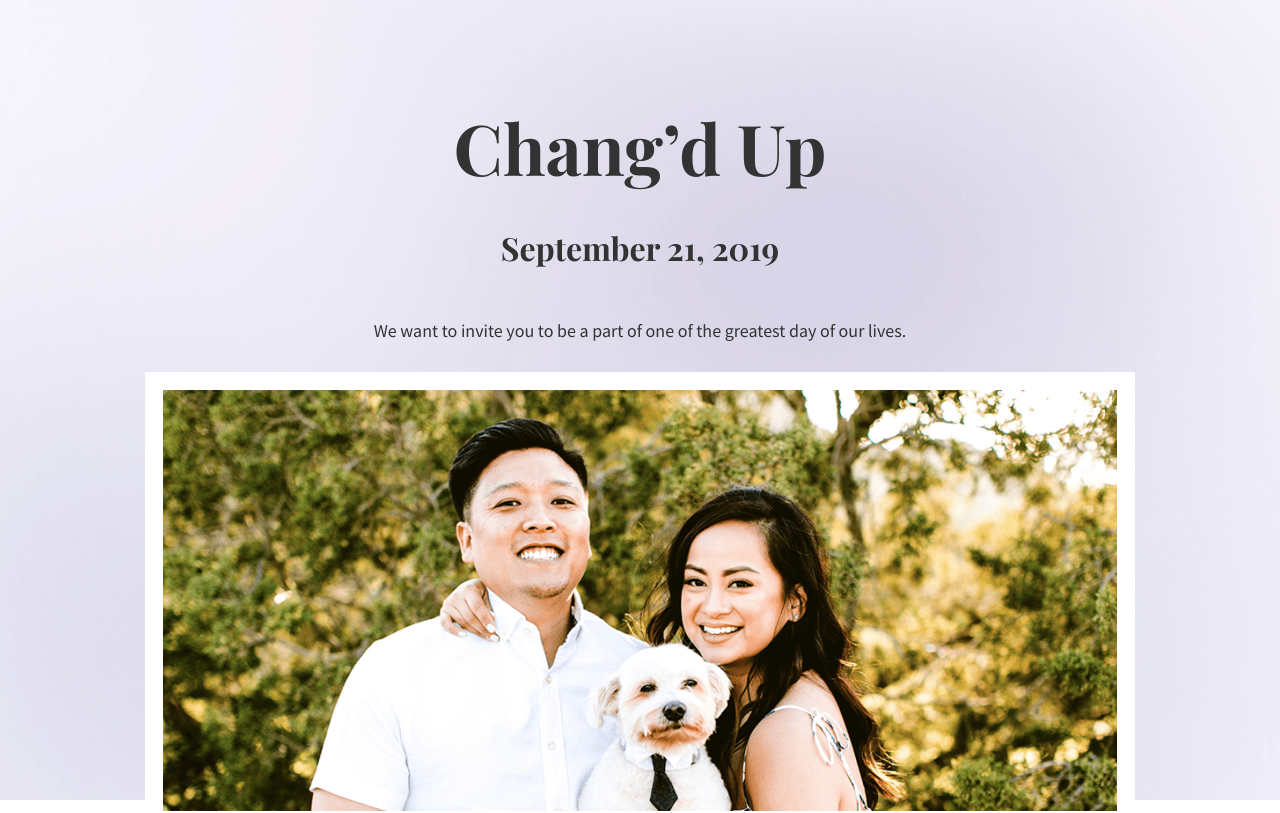
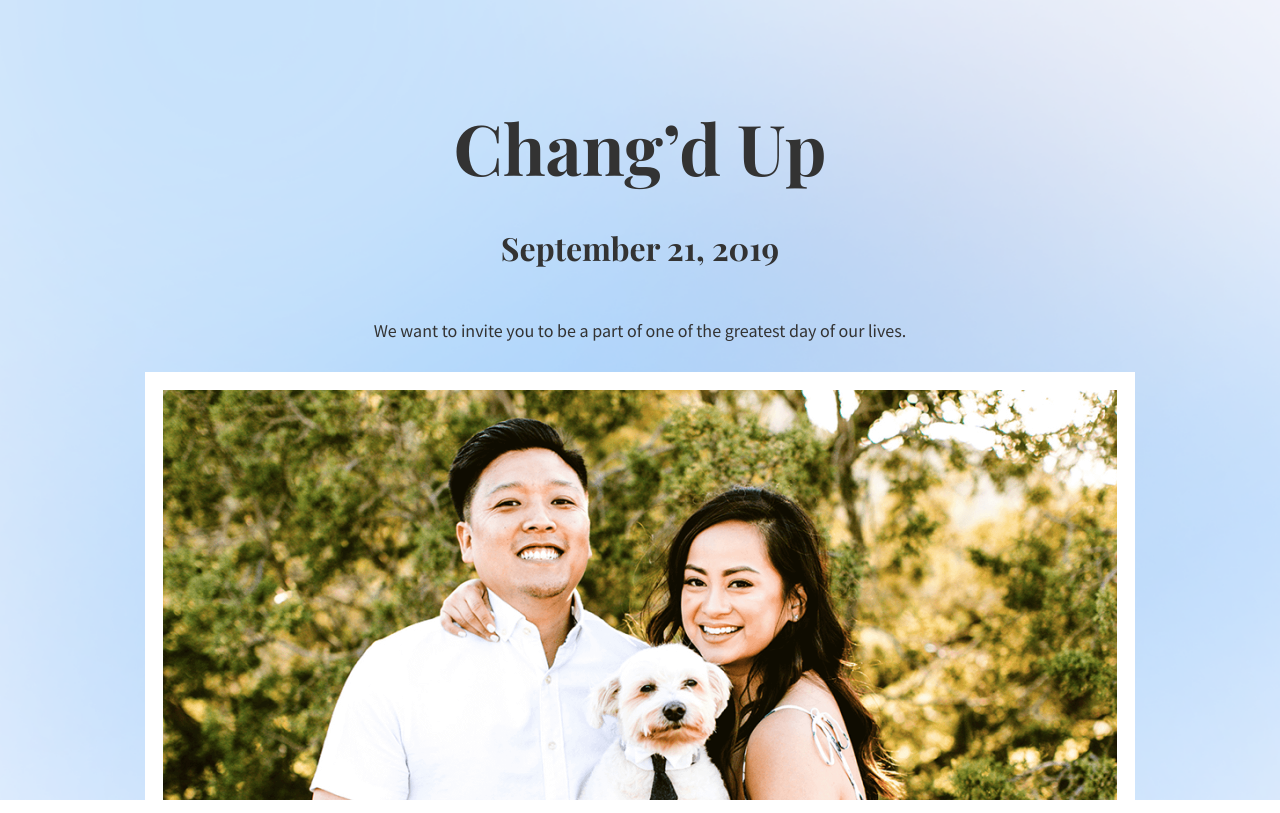
Before and after one commit to imthatguydavid/changdup, a React (Create React App) app: page / in a window 1280 px wide. Shown: the top 813 px of the page. Built offline with nearby package versions, Linux system fonts and the light colour scheme.

Commit message:
fix overflowY issues

```diff
--- a/src/App.css
+++ b/src/App.css
@@ -1,12 +1,13 @@
 @import url('https://fonts.googleapis.com/css?family=Playfair+Display:400,700|Source+Sans+Pro&display=swap');
-body, html {
-  margin: 0;
-  padding: 0;
+html {
+  overflow: hidden;
+  height: 100%;
 }
-
 body {
   color: #333;
   margin: 0;
+  height: 100%;
+  overflow: auto;
 }
 
 a {
@@ -46,7 +47,7 @@ a {
 }
 
 .background {
-  background-image: url(../src/static/bg2.png);
+  background-image: url(../src/static/bg.png);
   background-position: 50%;
   background-repeat: no-repeat;
   background-size: 100% 100%;
```
Also changed, not shown: src/static/bg.png (added).
